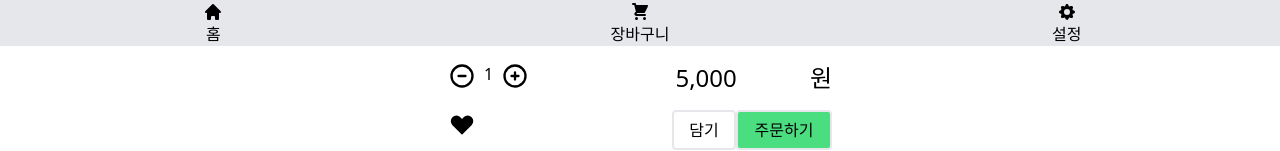
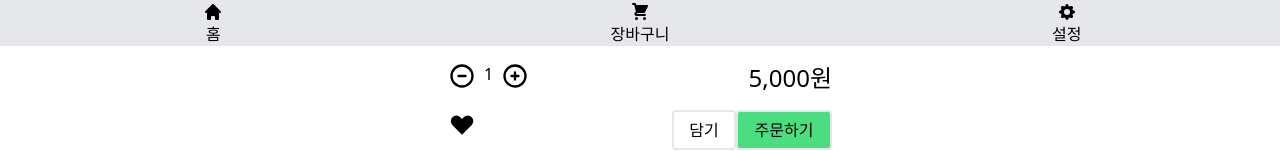
Before and after one commit to StolenMoments/starbucks-clone-vue, a Vue app: page / in a window 1280 px wide. Shown: the part 754-905 px from the top of the page. Built offline with nearby package versions, Linux system fonts and the light colour scheme.

Commit message:
style(DrinkDetail.vue): 총 결제 금액 부분 스타일 수정

```diff
--- a/src/components/product/DrinkDetail.vue
+++ b/src/components/product/DrinkDetail.vue
@@ -69,8 +69,10 @@
         <span class="mr-2 ml-2">1</span>
         <PlusCircleIcon class="inline h-7 w-7 cursor-pointer"/>
       </div>
-      <span class="ml-auto text-2xl">5,000</span>
-      <span class="ml-auto text-2xl">원</span>
+      <p class="ml-auto text-2xl">
+        <span>5,000</span>
+        <span>원</span>
+      </p>
     </section>
     <section class="mt-4 flex w-full max-w-sm">
       <HeartIcon class="inline h-7 w-7 cursor-pointer"/>
```
